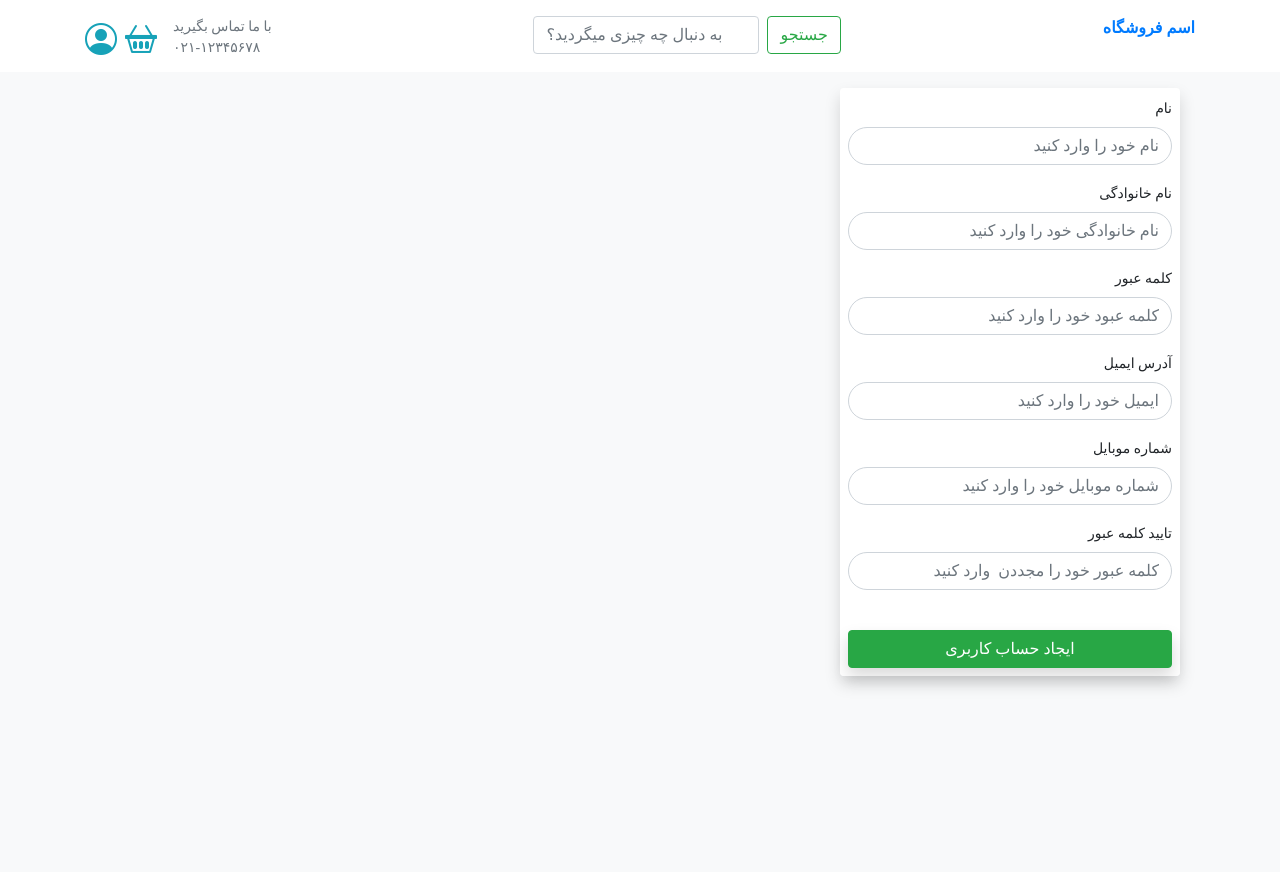
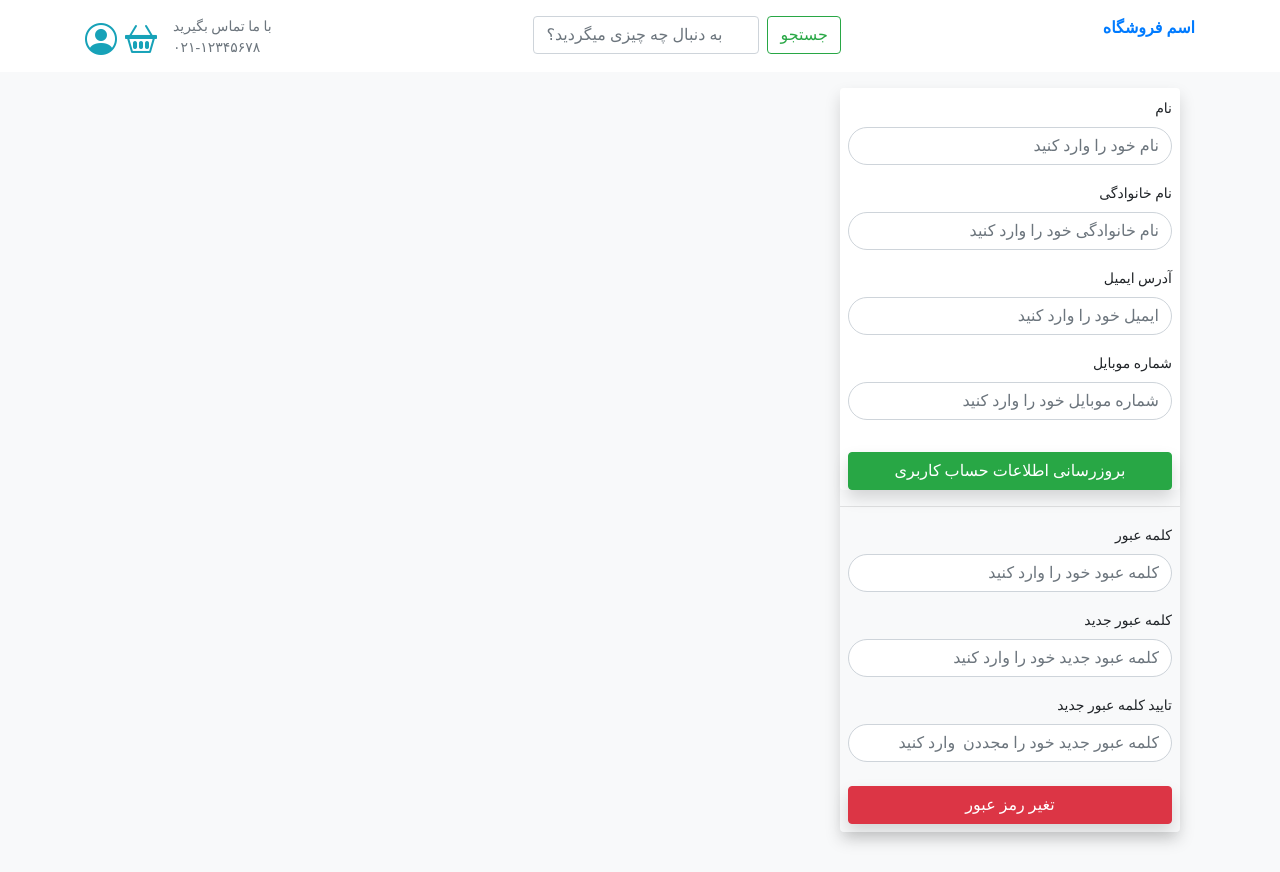
Before and after one commit to menooa25/shop, a React (Create React App) app in the folder front_end/: page /profile in a window 1280 px wide. Built offline with nearby package versions, Linux system fonts and the light colour scheme; a web font is replaced by a local one.

Commit message:
updating customer info upgraded and if_data_exist_update() added

```diff
--- a/front_end/package.json
+++ b/front_end/package.json
@@ -8,6 +8,7 @@
     "@testing-library/user-event": "^12.8.3",
     "bootstrap": "^4.6.0",
     "bootstrap-icons": "^1.5.0",
+    "jquery": "^1.9.1",
     "react": "^17.0.2",
     "react-dom": "^17.0.2",
     "react-router-dom": "^5.3.0",
--- a/front_end/src/components/acounts/profile/profile.js
+++ b/front_end/src/components/acounts/profile/profile.js
@@ -40,18 +40,6 @@ class Profile extends Component {
                         placeholder="نام خانوادگی خود را وارد کنید"
                       />
                     </div>
-                    <div className="form-group">
-                      <label className="small" htmlFor="password1">
-                        کلمه عبور
-                      </label>
-                      <input
-                        className="form-control rounded-pill"
-                        type="password"
-                        name="password1"
-                        id="password1"
-                        placeholder="کلمه عبود خود را وارد کنید"
-                      />
-                    </div>
 
                     <div className="form-group">
                       <label className="small" htmlFor="email">
@@ -78,26 +66,60 @@ class Profile extends Component {
                         required
                       />
                     </div>
+                  </div>
+                  <div className="px-2">
+                    <button className="btn btn-success w-100 mt-2 rounded shadow">
+                      بروزرسانی اطلاعات حساب کاربری
+                    </button>
+                  </div>
+                </form>
+                <hr />
+                {/* change password part */}
+                <form action="" className="px-2 text-right">
+                  <div className="form-group">
+                    <label className="small" htmlFor="password">
+                      کلمه عبور
+                    </label>
+                    <input
+                      className="form-control rounded-pill text-right"
+                      type="password"
+                      name="password"
+                      id="password"
+                      placeholder="کلمه عبود خود را وارد کنید"
+                    />
+                  </div>
+                  <div className="form-group">
+                    <label className="small" htmlFor="password1">
+                      کلمه عبور جدید
+                    </label>
+                    <input
+                      className="form-control rounded-pill text-right"
+                      type="password"
+                      name="password1"
+                      id="password1"
+                      placeholder="کلمه عبود جدید خود را وارد کنید"
+                    />
+                  </div>
                   <div className="form-group">
                     <label className="small" htmlFor="password2">
-                        تایید کلمه عبور
+                       تایید کلمه عبور جدید
                     </label>
                     <input
-                        className="form-control rounded-pill"
+                      className="form-control rounded-pill text-right"
                       type="password"
                       name="password2"
                       id="password2"
-                        placeholder="کلمه عبور خود را مجددن  وارد کنید"
+                      placeholder="کلمه عبور جدید خود را مجددن  وارد کنید"
                     />
                   </div>
-                  </div>
-                  <div className='px-2'>
-                    <button className="btn btn-success w-100 mb-2 mt-3 rounded shadow">
-                    ایجاد حساب کاربری
+                  <button
+                    type="button"
+                    className="btn btn-danger w-100 mb-2 mt-2 rounded shadow"
+                  >
+                    تغیر رمز عبور
                   </button>
-                  </div>
-
                 </form>
+                {/* end of change password part */}
               </div>
             </div>
           </div>
```
Also changed, not shown: front_end/src/App.js (+7 -12 lines), 2 other files (tests, documents, lock files or other folders). Lines whose indentation alone changed are shown as unchanged.
